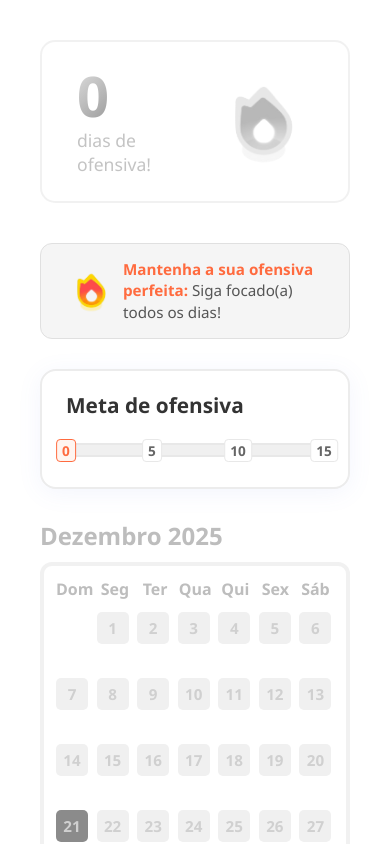
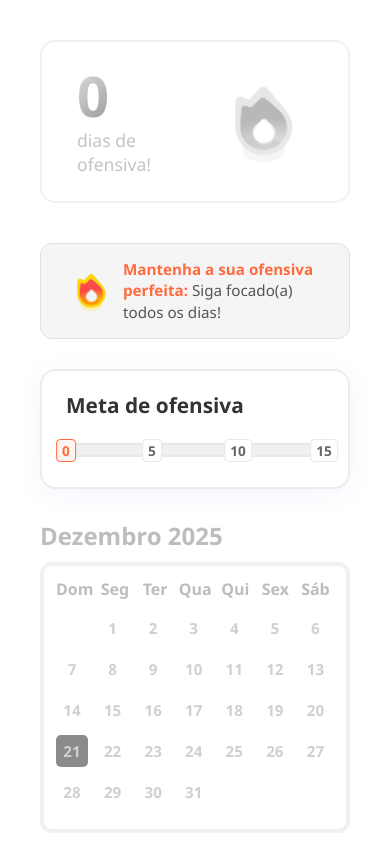
Before and after one commit to themvdiass/constancy, a React (Create React App) app: page / in a window 390 px wide. Shown: the top 844 px of the page. Built offline with nearby package versions, Linux system fonts and the light colour scheme.

Commit message:
pequenos ajustes

```diff
--- a/public/index.html
+++ b/public/index.html
@@ -24,7 +24,7 @@
       work correctly both with client-side routing and a non-root public URL.
       Learn how to configure a non-root public URL by running `npm run build`.
     -->
-    <title>React App</title>
+    <title>Dragon.io</title>
   </head>
   <body>
     <noscript>You need to enable JavaScript to run this app.</noscript>
--- a/src/App.css
+++ b/src/App.css
@@ -74,7 +74,7 @@
   background: white;
   border-radius: 14px;
   padding: 20px;
-  max-width: 360px;
+  max-width: 400px;
   width: calc(100% - 40px);
   margin: 20px auto;
   box-sizing: border-box;
@@ -324,8 +324,20 @@ h1 {
 
 .week-row {
   position: relative;
-  margin-bottom: 10px;
-  height: 56px;
+  margin-bottom: 6px;
+  height: 32px;
+}
+
+@media (max-width: 500px) {
+  .week-row {
+    height: 35px;
+  }
+}
+
+@media (max-width: 370px) {
+  .week-row {
+    height: 20px;
+  }
 }
 
 .week-bar {
@@ -363,6 +375,7 @@ h1 {
   display: flex;
   align-items: center;
   justify-content: center;
+  padding: 0;
 }
 
 .week-grid.active .day {
@@ -390,7 +403,7 @@ h1 {
 
 /* Dia não marcado - cinzento desabilitado */
 .day.unchecked {
-  background-color: #f0f0f0; /* fundo cinza claro */
+  /* background-color: #f0f0f0;  */
   color: #d0d0d0;
   border-radius: 5px;
   border-color: #d0d0d0; /* borda cinza */
```
Also changed, not shown: 6 other files (tests, documents, lock files or other folders).
